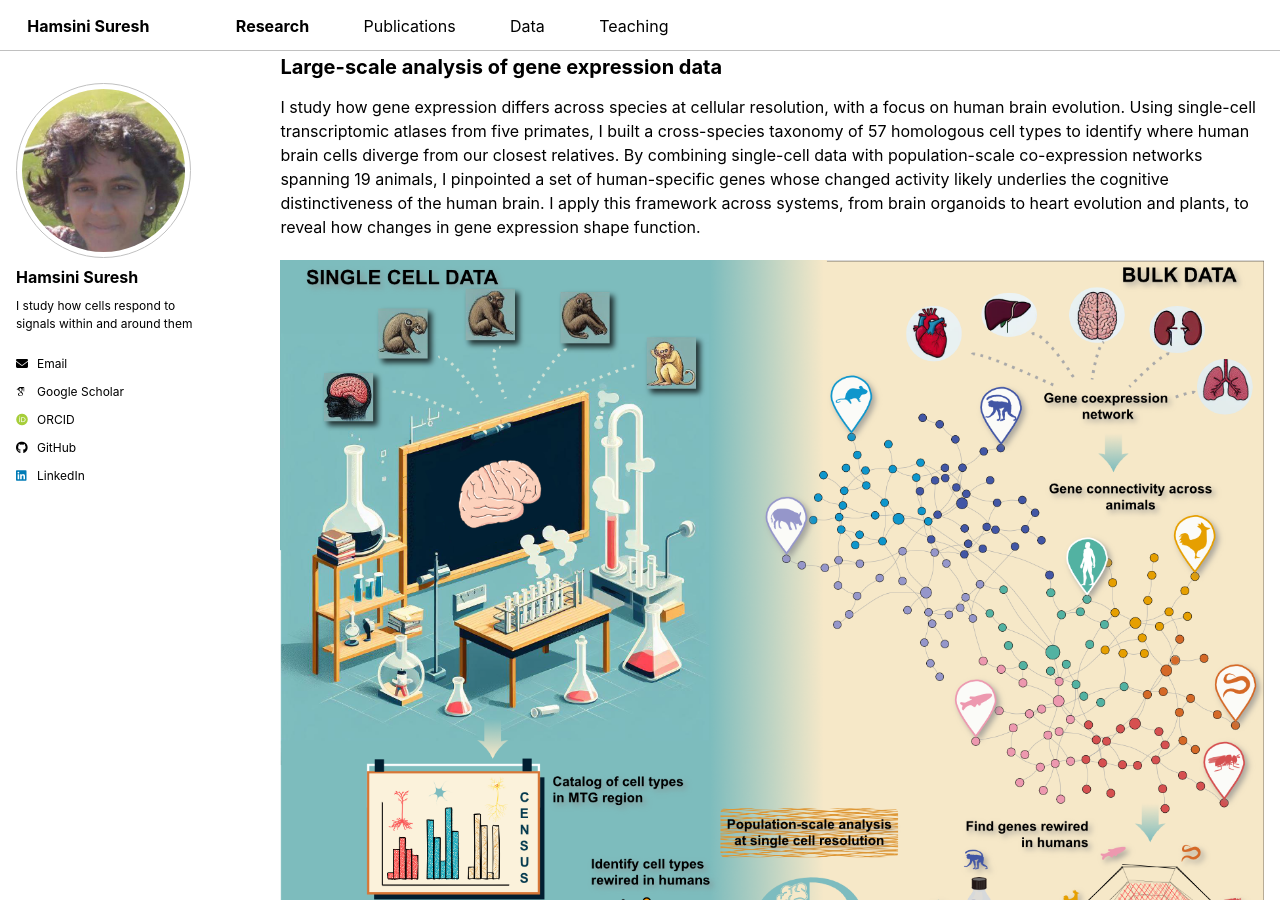
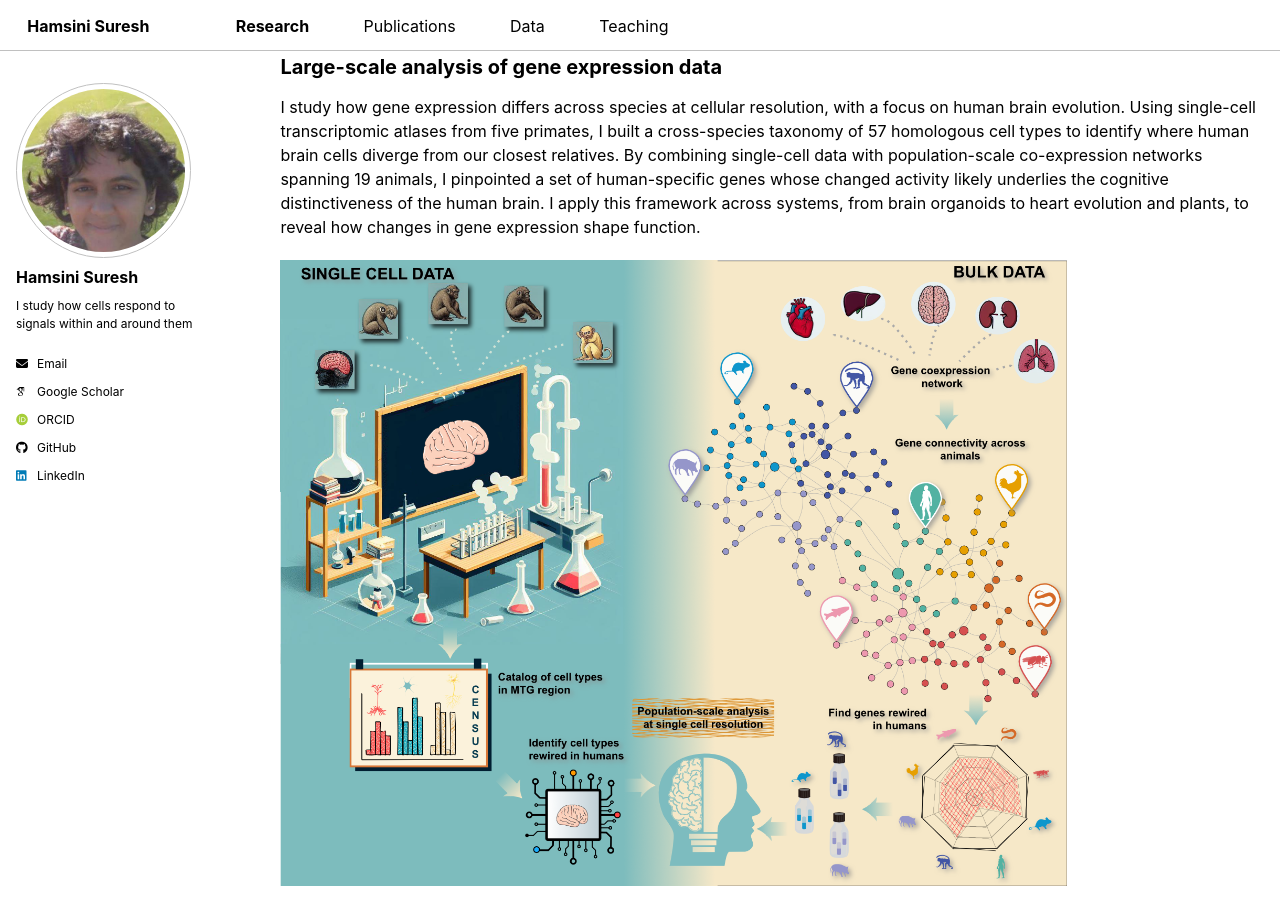
Before and after one commit to hamsinisuresh/hamsinisuresh.github.io, a Jekyll site: the page built from _pages/research.html, in a window 1280 px wide and 900 px high, scrolled down 778 px. Built offline with Jekyll 4.4.1, drawn with Linux system fonts in a browser that asks for light colours; some web fonts are replaced; a script bundle is joined from its source files by our own code; library files that are not in the unit come from our copies.

Commit message:
Update research.html

```diff
--- a/_pages/research.html
+++ b/_pages/research.html
@@ -52,7 +52,7 @@
   I apply this framework across systems, from brain organoids to heart evolution
   and plants, to reveal how changes in gene expression shape function.
 </p>
-<img src="{{ base_path }}/images/primate-mtg-graphical-summary.png" alt="primate_mtg" style="max-width: 100%; height: auto; margin-bottom: 1.5em;">
+<img src="{{ base_path }}/images/primate-mtg-graphical-summary.png" alt="primate_mtg" style="max-width: 80%; height: auto; margin-bottom: 1.5em;">
 
 <!-- ===== AUTO-GENERATED RESEARCH LIST ===== -->
 
```
